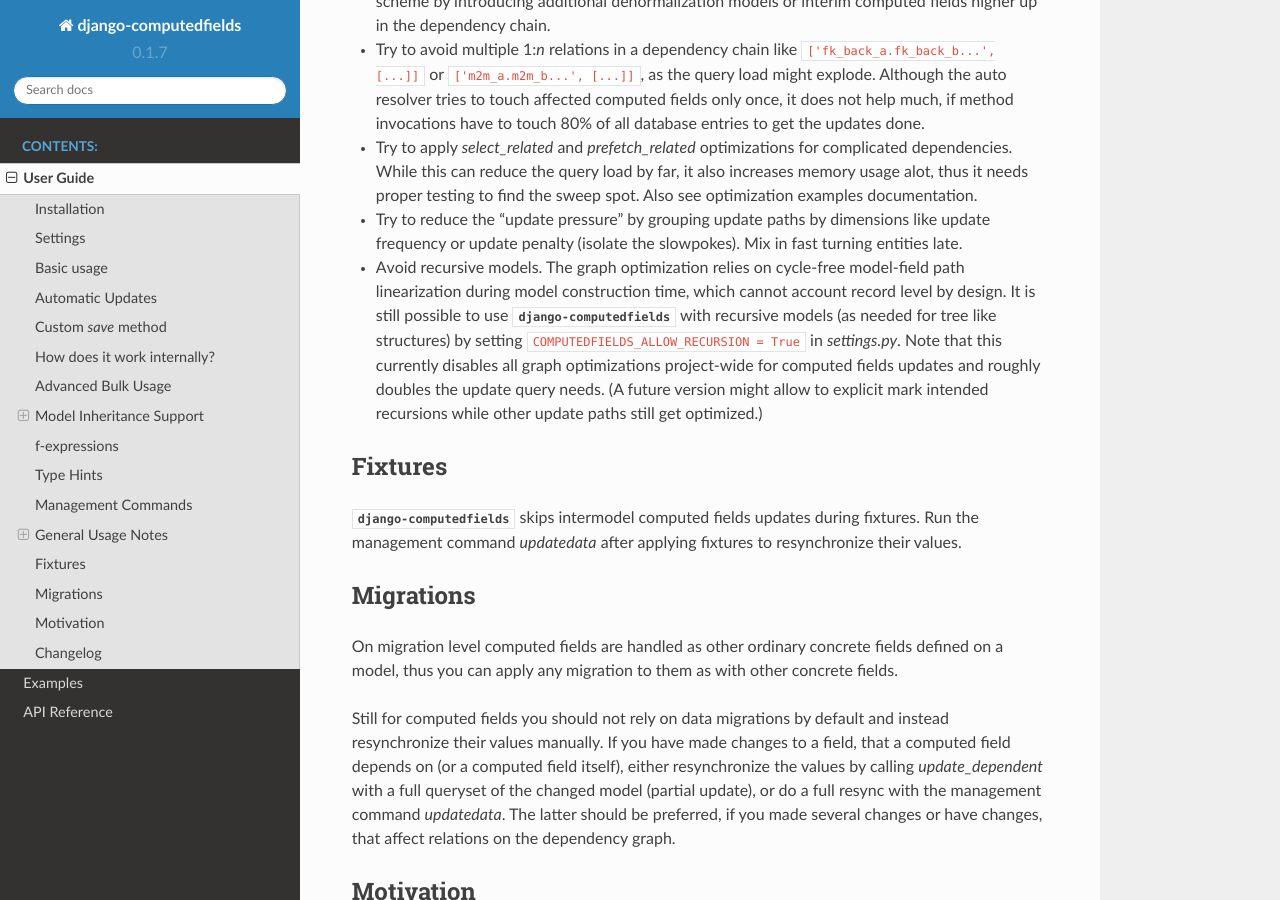
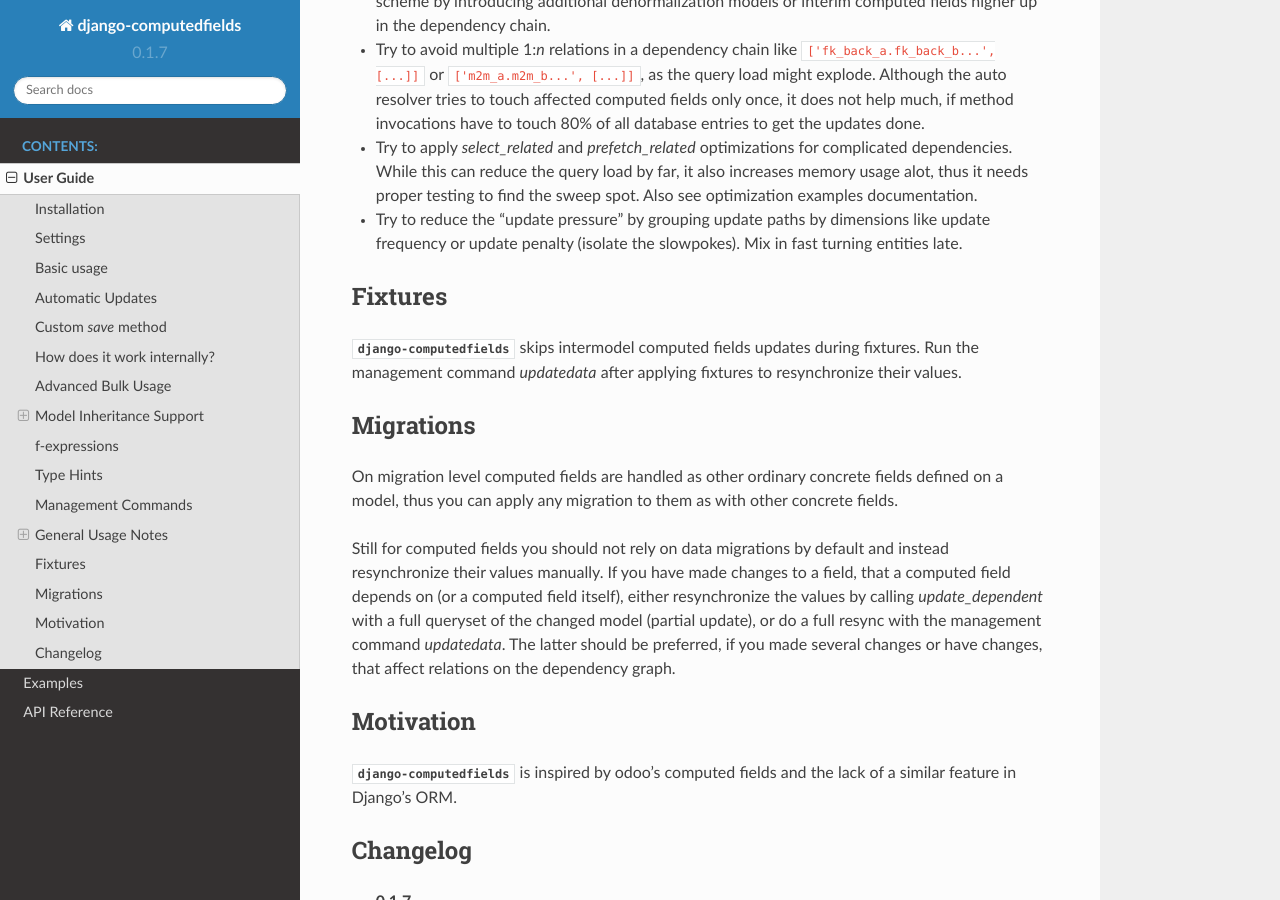
Before and after one commit to netzkolchose/django-computedfields, a Sphinx documentation site: the page built from docs/manual.rst, in a window 1280 px wide and 900 px high, scrolled down 9735 px. Built offline with Sphinx 7.4.7 and the Read the Docs theme 2.0.0, drawn with Linux system fonts in a browser that asks for light colours; the version number is read from the project's files by our own code.

Commit message:
fix typo, remove obsolete docs

```diff
--- a/docs/manual.rst
+++ b/docs/manual.rst
@@ -468,12 +468,6 @@
   Also see optimization examples documentation.
 - Try to reduce the "update pressure" by grouping update paths by dimensions like update frequency or update penalty
   (isolate the slowpokes). Mix in fast turning entities late.
-- Avoid recursive models. The graph optimization relies on cycle-free model-field path linearization
-  during model construction time, which cannot account record level by design. It is still possible to
-  use :mod:`django-computedfields` with recursive models (as needed for tree like structures) by setting
-  ``COMPUTEDFIELDS_ALLOW_RECURSION = True`` in `settings.py`. Note that this currently disables
-  all graph optimizations project-wide for computed fields updates and roughly doubles the update query needs.
-  (A future version might allow to explicit mark intended recursions while other update paths still get optimized.)
 
 
 Fixtures
```
Also changed, not shown: 1 other file.
